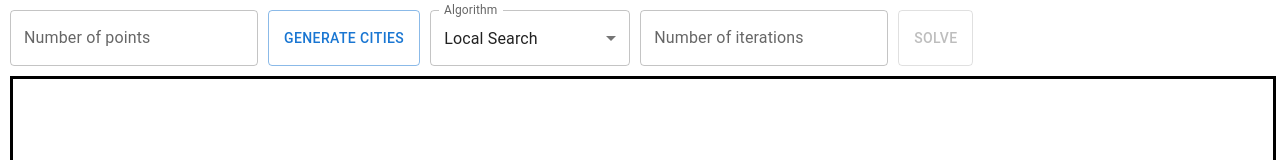
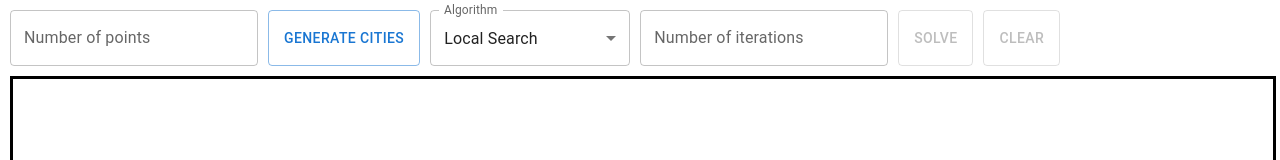
Before and after one commit to LocPham2003/TSPHeurisitcVisualizerUI, a React (Create React App) app: page / in a window 1280 px wide. Shown: the top 160 px of the page. Built offline with nearby package versions, Linux system fonts and the light colour scheme.

Commit message:
Implement websocket connection

```diff
--- a/src/components/homepage/App.tsx
+++ b/src/components/homepage/App.tsx
@@ -95,11 +95,19 @@ export const App = () => {
     });
 
     client.onConnect = (frame) => {
-        console.log("Connected ", frame)
+        console.log("Connected ", frame);
+        client.subscribe('/topic/solution', (solution) => {
+            console.log(JSON.parse(solution.body).content);
+        })
     };
 
     client.onWebSocketError = (frame) => {
         console.log("WebSocket Error", frame)
+    };
+
+    client.onStompError = (frame) => {
+        console.error('Broker reported error: ' + frame.headers['message']);
+        console.error('Additional details: ' + frame.body);
     };
 
     const style = createStyleClasses();
@@ -109,8 +117,6 @@ export const App = () => {
             numCities : numCities,
             boundaries : boundaries
         }
-
-        client.activate();
 
         const response = await fetch('http://localhost:8080/graph/',
             {
@@ -124,17 +130,16 @@ export const App = () => {
         return await response.json();
     }
 
-    const getSolution = async (solutionAttributes : SolutionAttributes) : Promise<Solution> => {
-        const response = await fetch('http://localhost:8080/solution/',
-            {
-                method: 'POST',
-                headers: {
-                    "Content-Type": "application/json"
-                },
-                body : JSON.stringify(solutionAttributes)
-            });
+    const clearGraph = () => {
+        setGraph({cities : []});
+        setSolution({solution : [], cost : 0});
+    }
 
-        return await response.json();
+    const getSolution = (solutionAttributes : SolutionAttributes) => {
+        client.publish({
+            destination : "cities",
+            body : JSON.stringify(solutionAttributes)
+        });
     }
 
     useEffect(() => {
@@ -180,8 +185,8 @@ export const App = () => {
                 for (let i = 0; i < solution.solution.length - 1; i++) {
                     ctx.moveTo(solution.solution[i].x, solution.solution[i].y);
                     ctx.lineTo(solution.solution[i + 1].x, solution.solution[i + 1].y);
+                    ctx.stroke();
                 }
-                ctx.stroke();
             }
 
         }
@@ -197,9 +202,10 @@ export const App = () => {
         } else if (!Number.isInteger(Number(numPointsRef.current?.value)) || Number(numPointsRef.current?.value) <= 0)  {
             alert("Invalid number of points, must be an integer > 0");
         } else {
-            setSolution({ solution : [], cost : 0});
+            clearGraph();
             getGraph(Number(numPointsRef.current?.value), [dimensions.width, dimensions.height]).then(res => {
                 setGraph(res);
+                client.activate();
             })
         }
     }
@@ -219,8 +225,6 @@ export const App = () => {
                 cities : graph.cities,
                 algoType : algorithm,
                 parameters : params
-            }).then(res => {
-                setSolution(res);
             })
         }
     }
@@ -252,6 +256,9 @@ export const App = () => {
               {graph.cities.length === 0 ? <Button style={style.headerButton} variant="outlined" disabled>Solve</Button> :
                   <Button style={style.headerButton} variant="outlined" onClick={solveHeuristic}>Solve</Button>
               }
+              {graph.cities.length === 0 ? <Button style={style.headerButton} variant="outlined" disabled>Clear</Button> :
+                  <Button style={style.headerButton} variant="outlined" onClick={clearGraph}>Clear</Button>
+              }
               <FormControl>
                   {solution.cost !== 0 ? <Typography style={style.solutionCost} variant="h5">Solution cost: {solution.cost}</Typography> : null}
               </FormControl>
```
